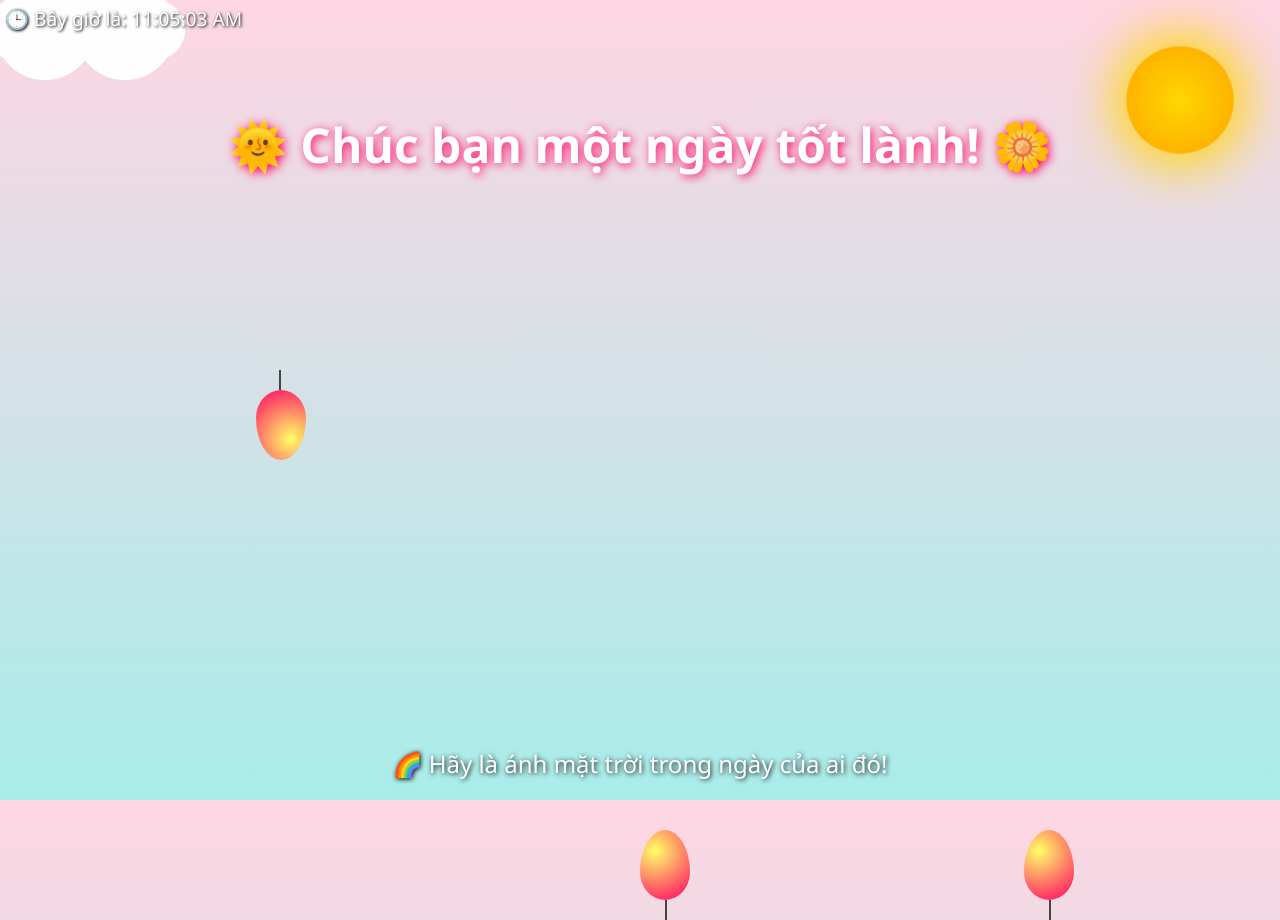
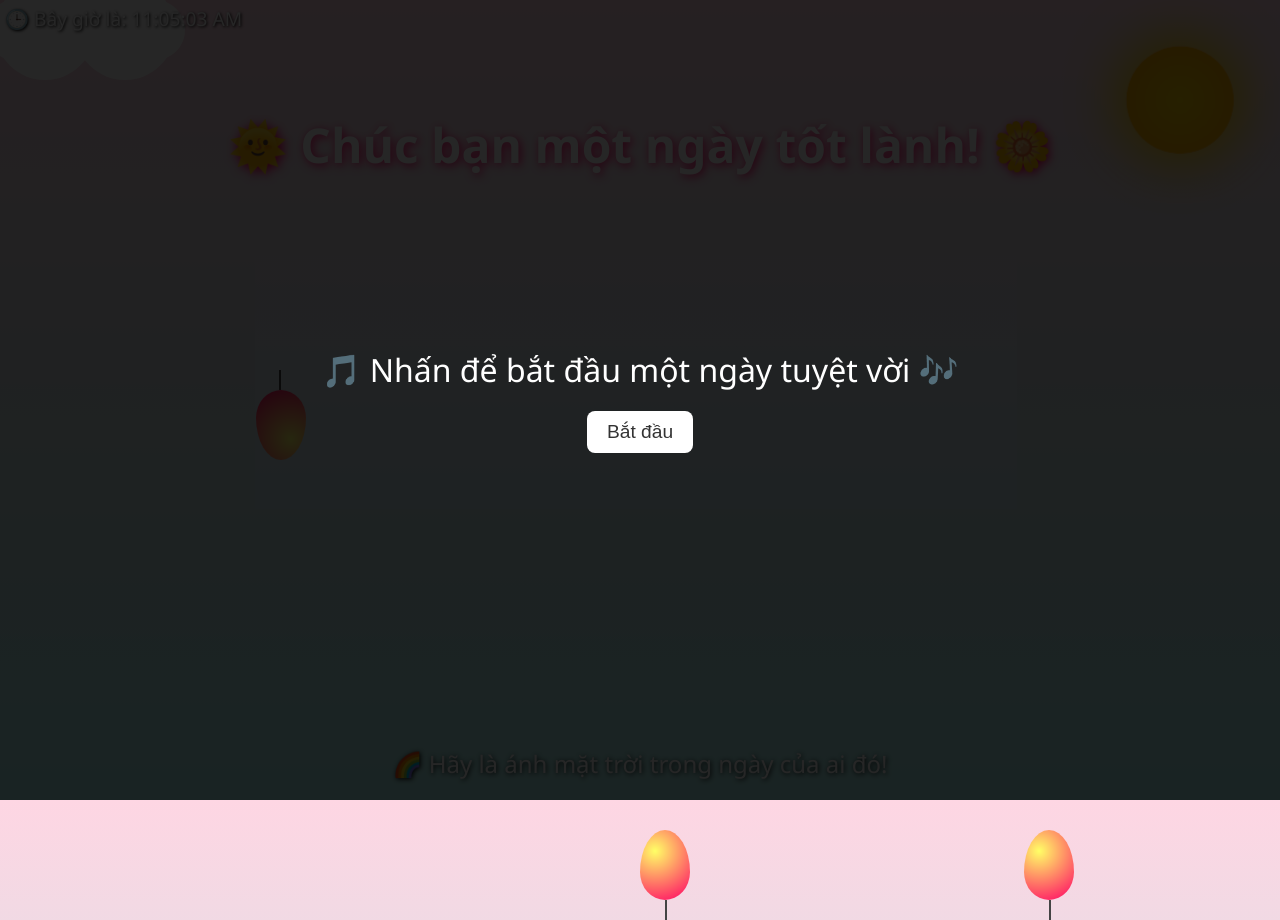
Before and after one commit to neetran/newschool, a plain HTML site: page project/goodday-with-music.html in a window 1280 px wide. Drawn offline with Linux system fonts and the light colour scheme.

Commit message:
Update goodday-with-music.html

```diff
--- a/project/goodday-with-music.html
+++ b/project/goodday-with-music.html
@@ -145,9 +145,45 @@
       0% { transform: scale(0); opacity: 1; }
       100% { transform: scale(1); opacity: 0; }
     }
+
+    #overlay {
+      position: fixed;
+      z-index: 10;
+      background: rgba(0, 0, 0, 0.85);
+      width: 100%;
+      height: 100%;
+      display: flex;
+      align-items: center;
+      justify-content: center;
+      flex-direction: column;
+      color: white;
+      font-size: 2rem;
+    }
+
+    #start-btn {
+      margin-top: 20px;
+      font-size: 1.2rem;
+      padding: 10px 20px;
+      cursor: pointer;
+      background: #fff;
+      color: #333;
+      border: none;
+      border-radius: 8px;
+      transition: all 0.3s ease;
+    }
+
+    #start-btn:hover {
+      background: #ffd700;
+      color: #000;
+    }
   </style>
 </head>
 <body>
+  <div id="overlay">
+    <div>🎵 Nhấn để bắt đầu một ngày tuyệt vời 🎶</div>
+    <button id="start-btn">Bắt đầu</button>
+  </div>
+
   <div id="clock"></div>
   <h1>🌞 Chúc bạn một ngày tốt lành! 🌼</h1>
   <div class="sun"></div>
@@ -158,22 +194,19 @@
   <div class="balloon" style="left: 80%; animation-delay: 8s;"></div>
   <div id="quote"></div>
 
-  <!-- Nhạc nền -->
   <audio id="bgmusic" loop>
     <source src="virus/assets/melody.mp3" type="audio/mpeg">
   </audio>
-<script>
-  document.addEventListener('click', function () {
-    const music = document.getElementById("bgmusic");
-    if (music.paused) {
-      music.play().catch(error => {
-        console.log("Không thể phát nhạc tự động:", error);
-      });
-    }
-  }, { once: true });
-</script>
+
   <script>
-    // Hiển thị giờ thực
+    // Bắt đầu khi nhấn nút
+    document.getElementById("start-btn").addEventListener("click", function () {
+      const music = document.getElementById("bgmusic");
+      music.play().catch(() => {});
+      document.getElementById("overlay").style.display = "none";
+    });
+
+    // Hiển thị giờ
     function updateClock() {
       const now = new Date();
       const time = now.toLocaleTimeString();
@@ -182,7 +215,7 @@
     setInterval(updateClock, 1000);
     updateClock();
 
-    // Châm ngôn ngẫu nhiên
+    // Câu châm ngôn
     const quotes = [
       "🌻 Hôm nay là một món quà – hãy tận hưởng nó thật trọn vẹn!",
       "☀️ Nụ cười của bạn làm thế giới tươi đẹp hơn!",
@@ -201,16 +234,6 @@
       document.body.appendChild(flower);
       setTimeout(() => flower.remove(), 1000);
     });
-
-    // Phát nhạc khi người dùng lần đầu di chuyển chuột
-    let hasPlayed = false;
-    document.addEventListener('mousemove', () => {
-      if (!hasPlayed) {
-        const music = document.getElementById("bgmusic");
-        music.play().catch(() => {});
-        hasPlayed = true;
-      }
-    });
   </script>
 </body>
 </html>
```
